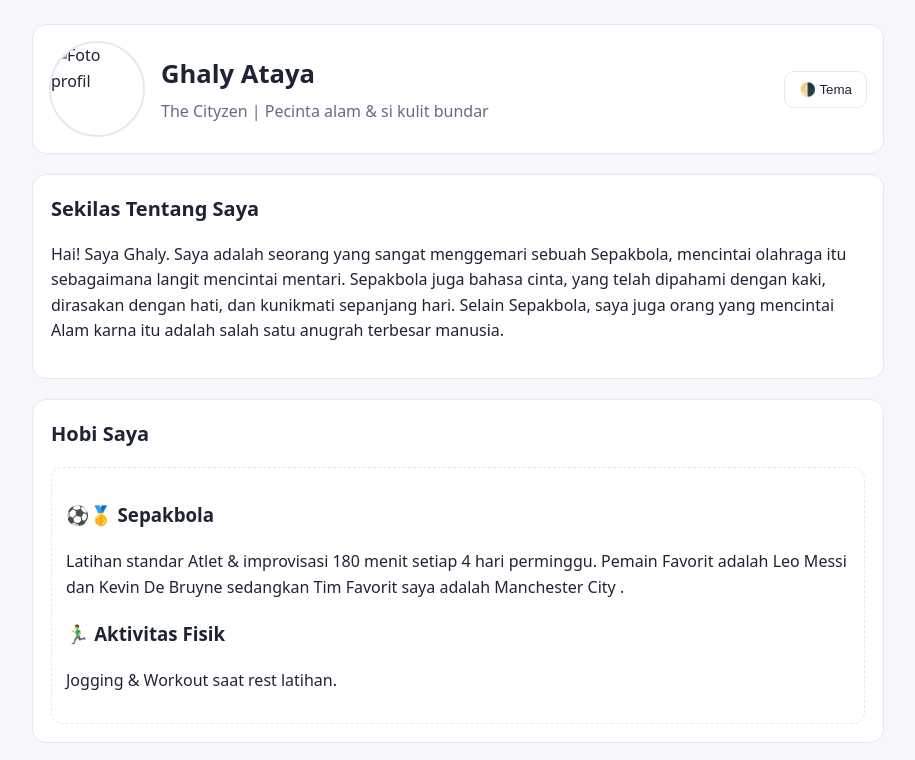
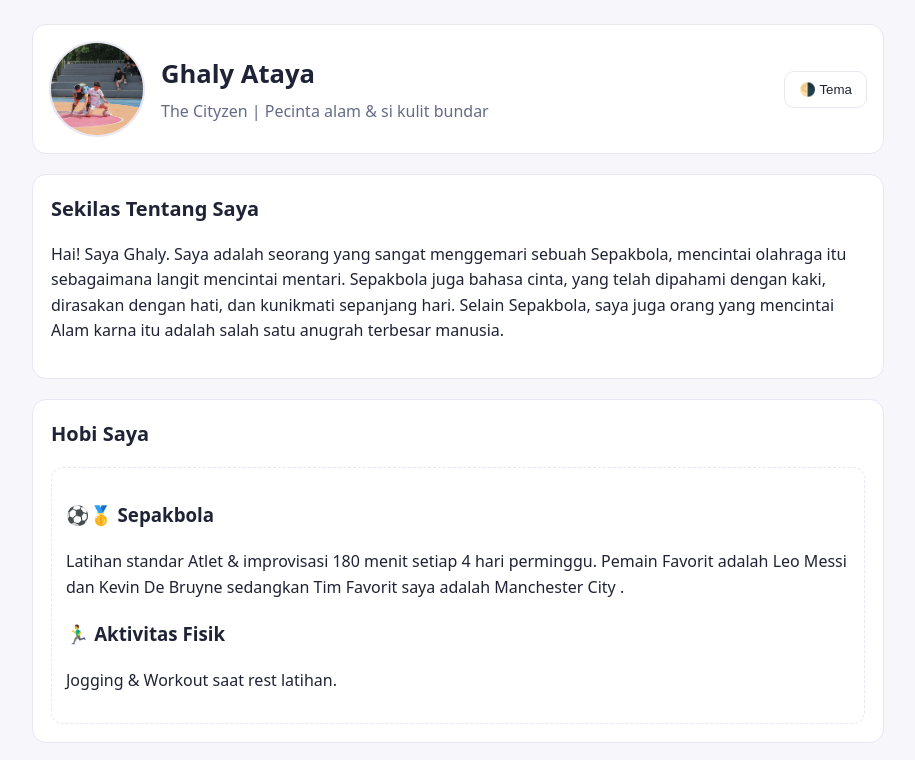
Before and after one commit to cerpelaibiru/Biodata-Kelompok-, a plain HTML site: page web infor ghaly/web infor ghaly/ghaly3.html in a window 1280 px wide. Shown: the top 760 px of the page, without its empty margins (182-1097 px from the left). Drawn offline with Linux system fonts and the light colour scheme.

Commit message:
Update ghaly3.html

```diff
--- a/web infor ghaly/web infor ghaly/ghaly3.html
+++ b/web infor ghaly/web infor ghaly/ghaly3.html
@@ -98,7 +98,7 @@
   <div class="wrap">
     <header>
       <!-- Ganti src dengan foto kamu -->
-      <img src="ghata.jpg" alt="Foto profil" />
+      <img src="gsl.jpg" alt="Foto profil" />
       <div>
         <!-- Ganti nama & tagline -->
         <h1>Ghaly Ataya</h1>
```
